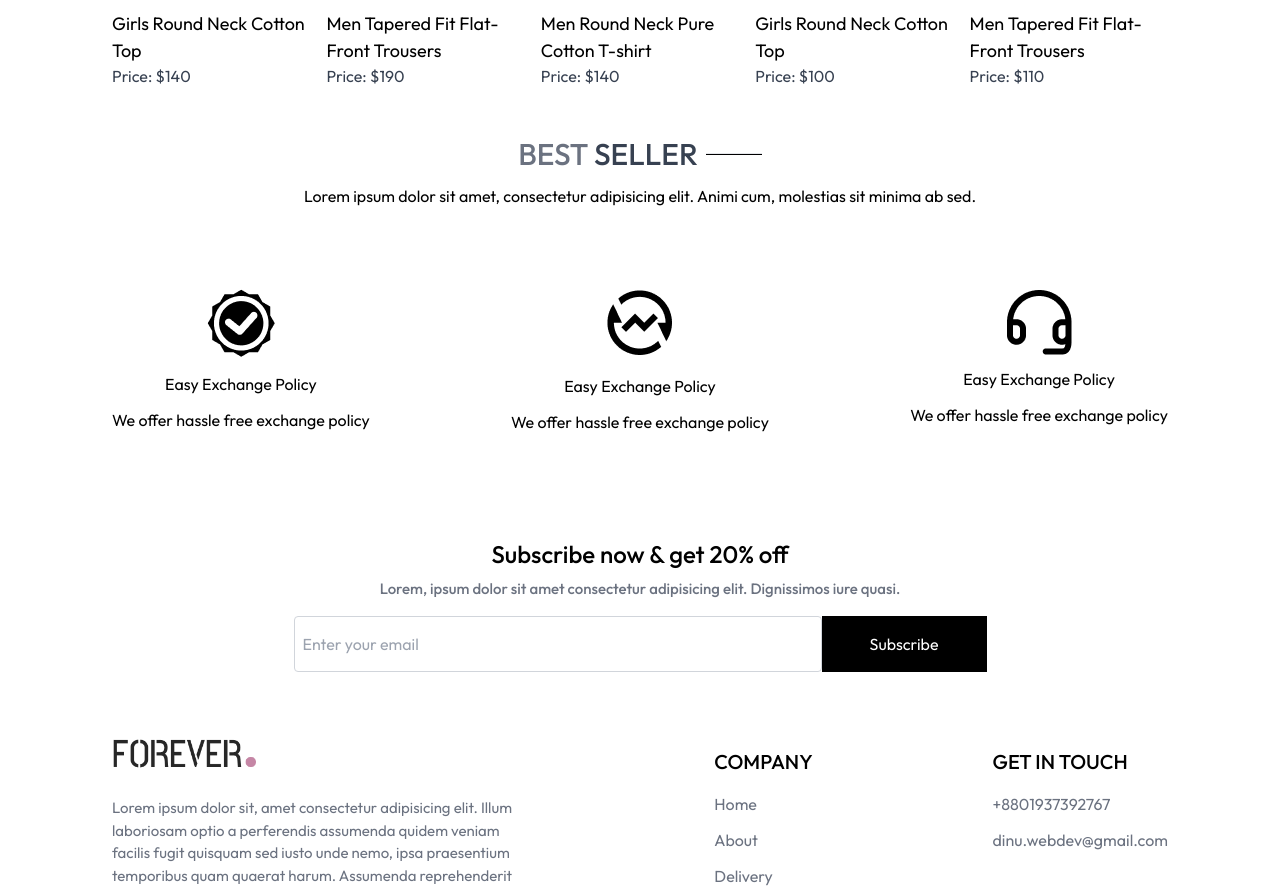
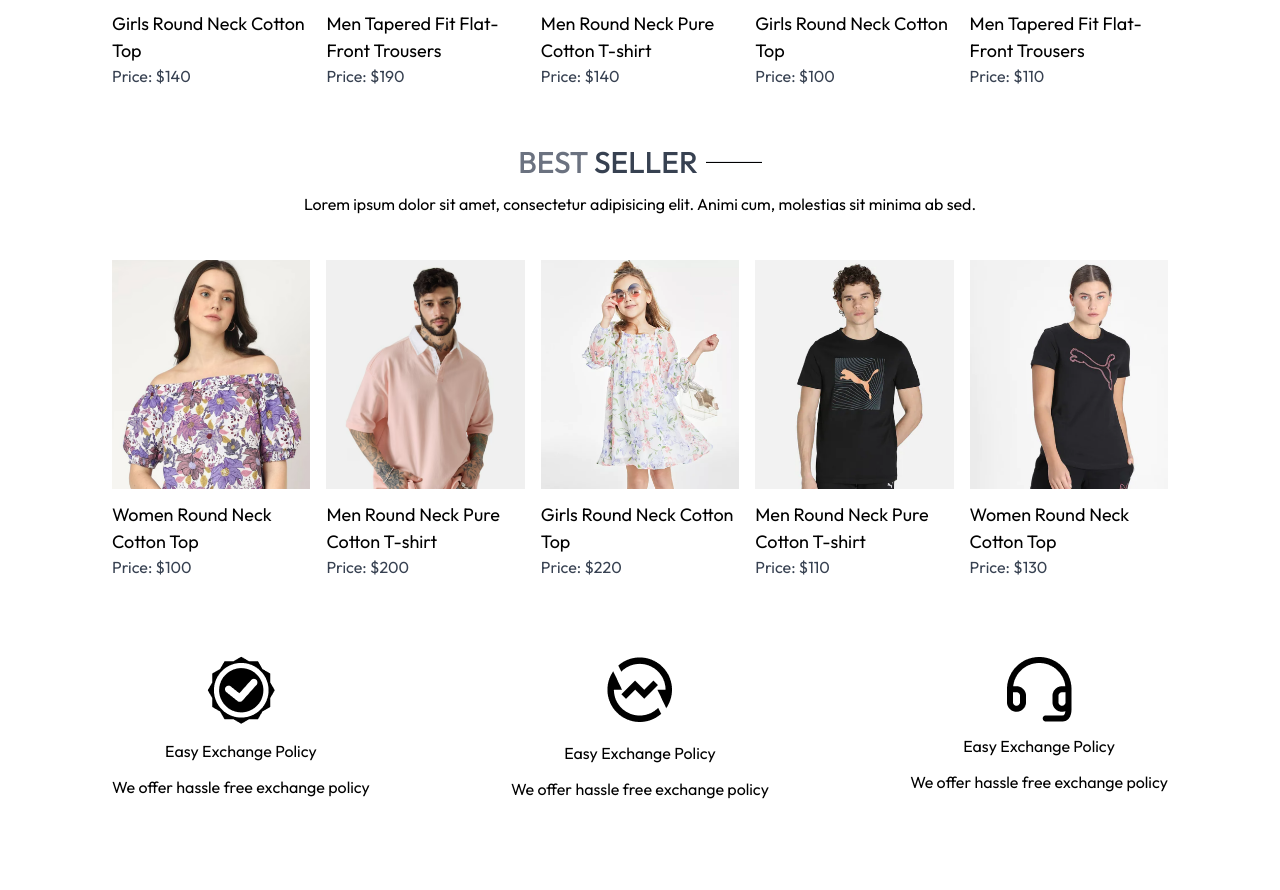
Before and after one commit to Dinobondhu-shill/ForeverFlex, a React (Vite) app in the folder frontend/: page / in a window 1280 px wide. Shown: the part 1280-2170 px from the top of the page. Built offline with nearby package versions, Linux system fonts and the light colour scheme.

Commit message:
bestseller product added

```diff
--- a/frontend/src/Components/BestSeller.jsx
+++ b/frontend/src/Components/BestSeller.jsx
@@ -1,11 +1,29 @@
-import React from 'react';
+import React, { useContext, useEffect, useState } from 'react';
 import Title from './Title';
+import { ProductContext } from '../Context/ProductContext';
+import ProductItem from './ProductItem';
 
 const BestSeller = () => {
+  const {products} = useContext(ProductContext)
+  const [bestSeller, setBestSeller] = useState([]);
+
+  useEffect(()=>{
+const bestproduct = products.filter((item)=>item.bestseller)
+setBestSeller(bestproduct.slice(0,5))
+  },[products]);
   return (
-    <div className='py-4 md:py-6'>
+    <div className='py-4 md:py-8'>
      <Title text1={'BEST'} text2={'SELLER'} />
         <p className='text-center font-normal text-[16px] py-3'>Lorem ipsum dolor sit amet, consectetur adipisicing elit. Animi cum, molestias sit minima ab sed.</p>
+
+        {/* render bestseller collection */}
+        <div className='grid grid-cols-2 sm:grid-cols-3 md:grid-cols-4 lg:grid-cols-5 gap-4 mt-8'>
+        {
+          bestSeller.map((item, index)=>(
+            <ProductItem key={index} item={item} />
+          ))        }
+        </div>
+
     </div>
   );
 };
--- a/frontend/src/index.css
+++ b/frontend/src/index.css
@@ -12,3 +12,10 @@ a.active hr{
 .font-prata{
   font-family: "Prata", serif;
 }
+
+@media (max-width:640px) {
+  a.active{
+    background-color: black;
+    color: white;
+  }
+}
```
